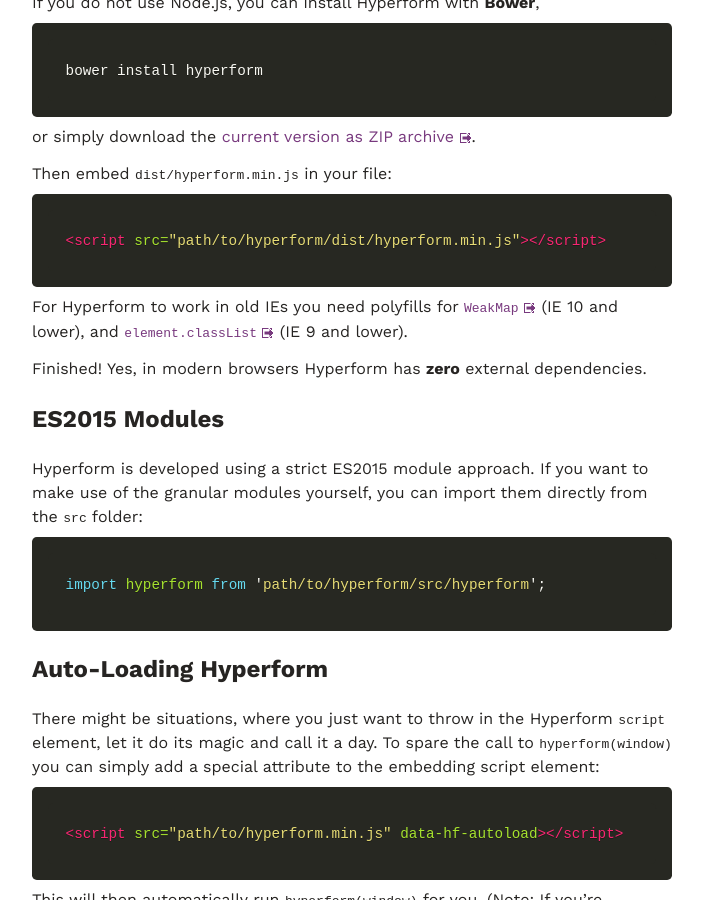
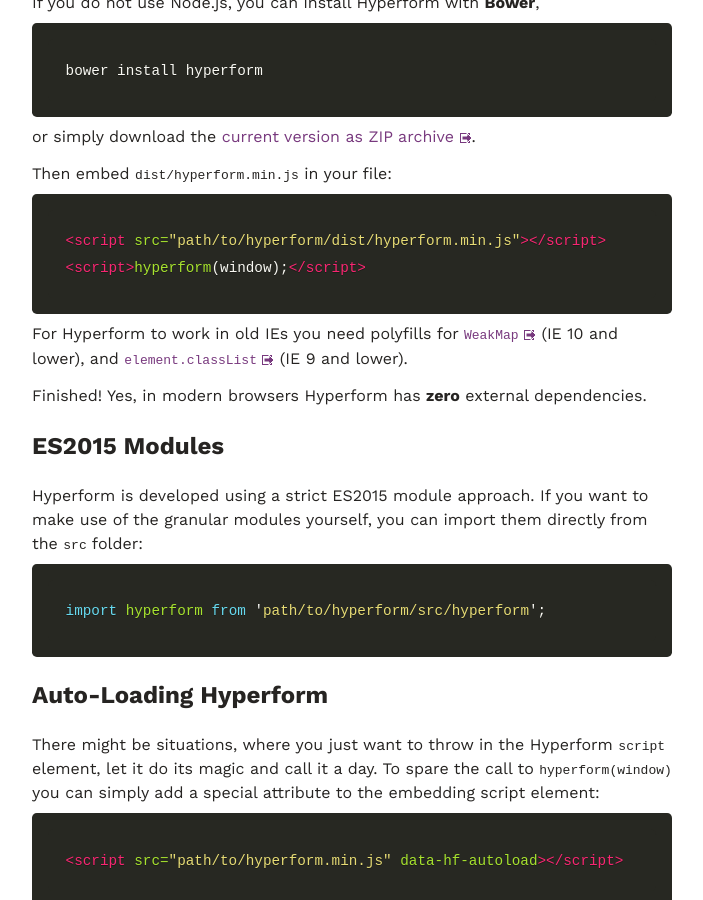
Before and after one commit to hyperform/hyperform.github.io, a Jekyll site: the page built from docs/install.md, in a window 1280 px wide and 900 px high, scrolled down 755 px. Shown: the whole window, without its empty margins (288-991 px from the left). Built offline with Jekyll 4.4.1, drawn with Linux system fonts in a browser that asks for light colours; emoji names are drawn with the system emoji font; some web fonts are replaced.

Commit message:
extend installation example

````diff
--- a/docs/install.md
+++ b/docs/install.md
@@ -29,6 +29,7 @@ Then embed `dist/hyperform.min.js` in your file:
 
 ```html
 <script src="path/to/hyperform/dist/hyperform.min.js"></script>
+<script>hyperform(window);</script>
 ```
 
 For Hyperform to work in old IEs you need polyfills for
````
